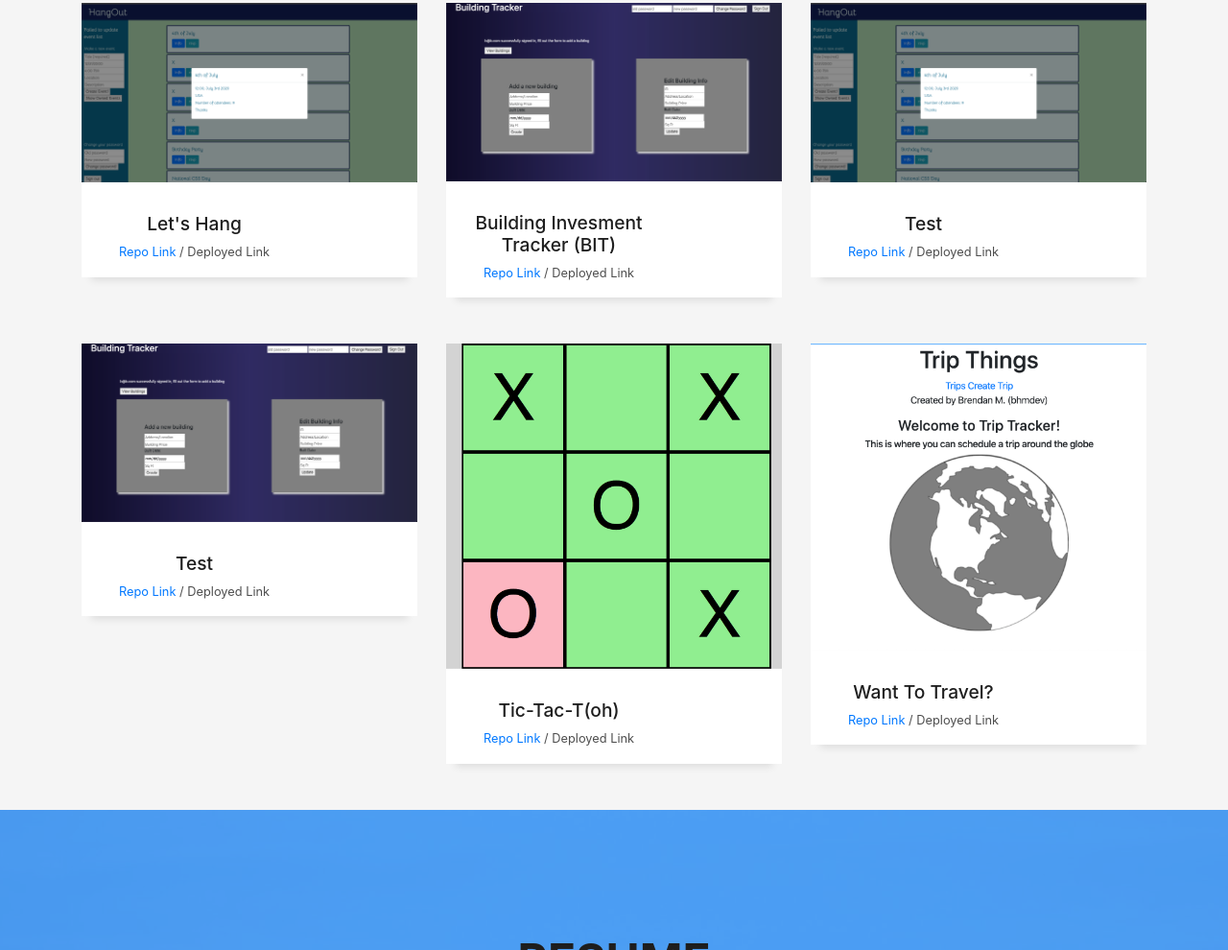
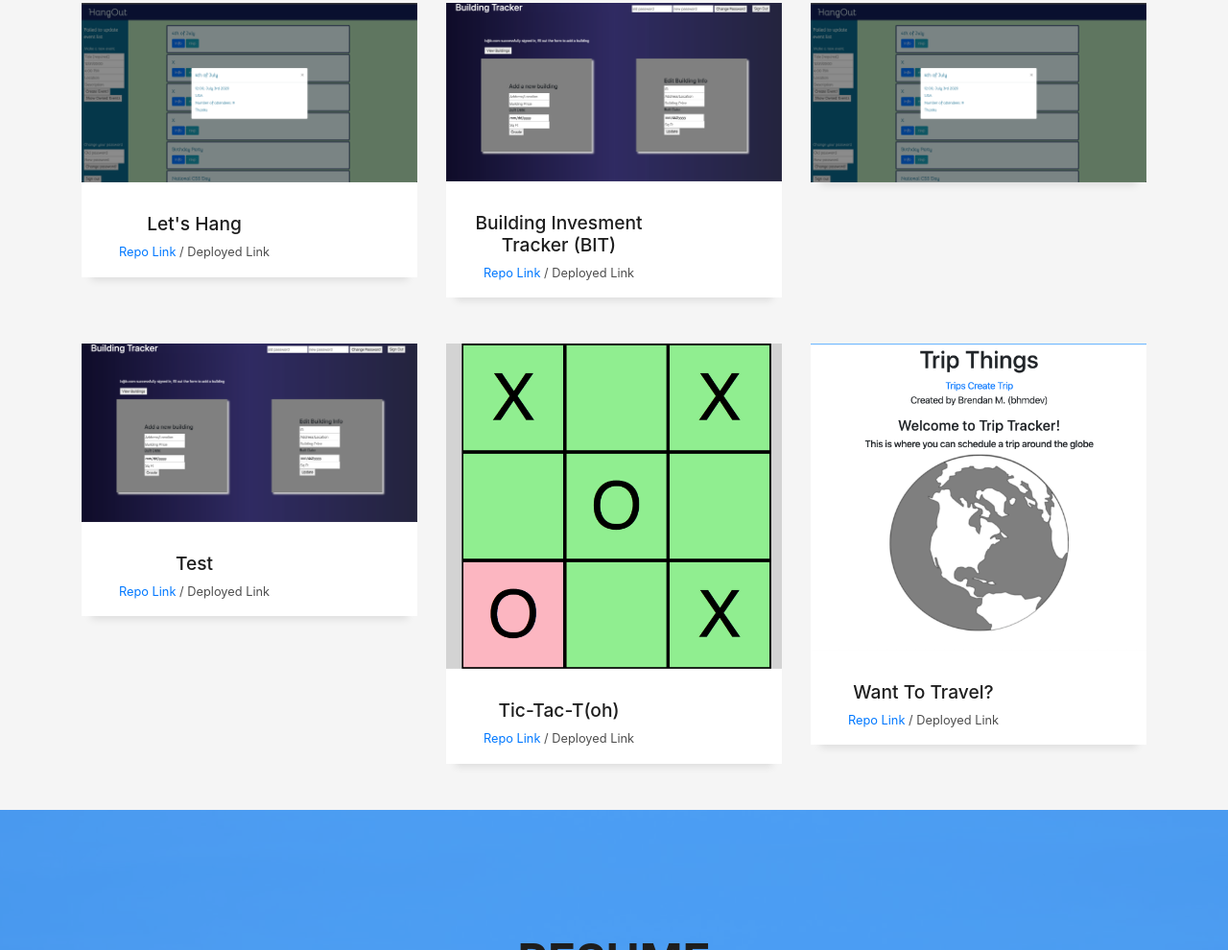
Before and after one commit to bhmdev/bhmdev.github.io, a plain HTML site: page index.html in a window 1280 px wide. Shown: the part 3420-4410 px from the top of the page at 96% size. Drawn offline with nearby package versions, Linux system fonts and the light colour scheme; files whose address does not match are found by name.

Commit message:
Getting rid of the 3rd card

```diff
--- a/index.html
+++ b/index.html
@@ -403,20 +403,6 @@
                 <div class="work-img">
                   <img src="assets/img/projectpics/hangouts.png" alt="" class="img-fluid">
                 </div>
-                <div class="work-content">
-                  <div class="row">
-                    <div class="col-sm-8">
-                      <h2 class="w-title">Test</h2>
-                      <div class="w-more">
-                        <span class="w-ctegory">Repo Link</span> / <span class="w-date">Deployed Link</span>
-                      </div>
-                    </div>
-                    <div class="col-sm-4">
-                      <div class="w-like">
-                      </div>
-                    </div>
-                  </div>
-                </div>
               </a>
             </div>
           </div>
```
